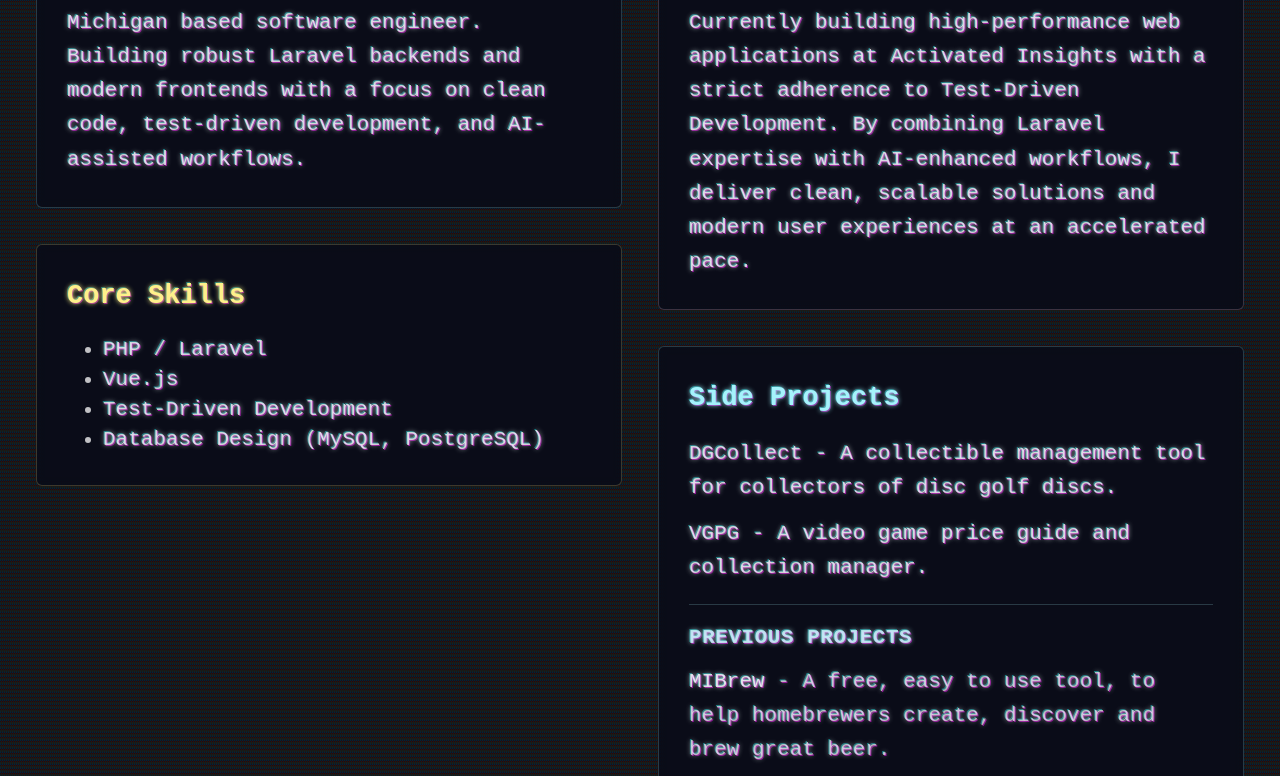
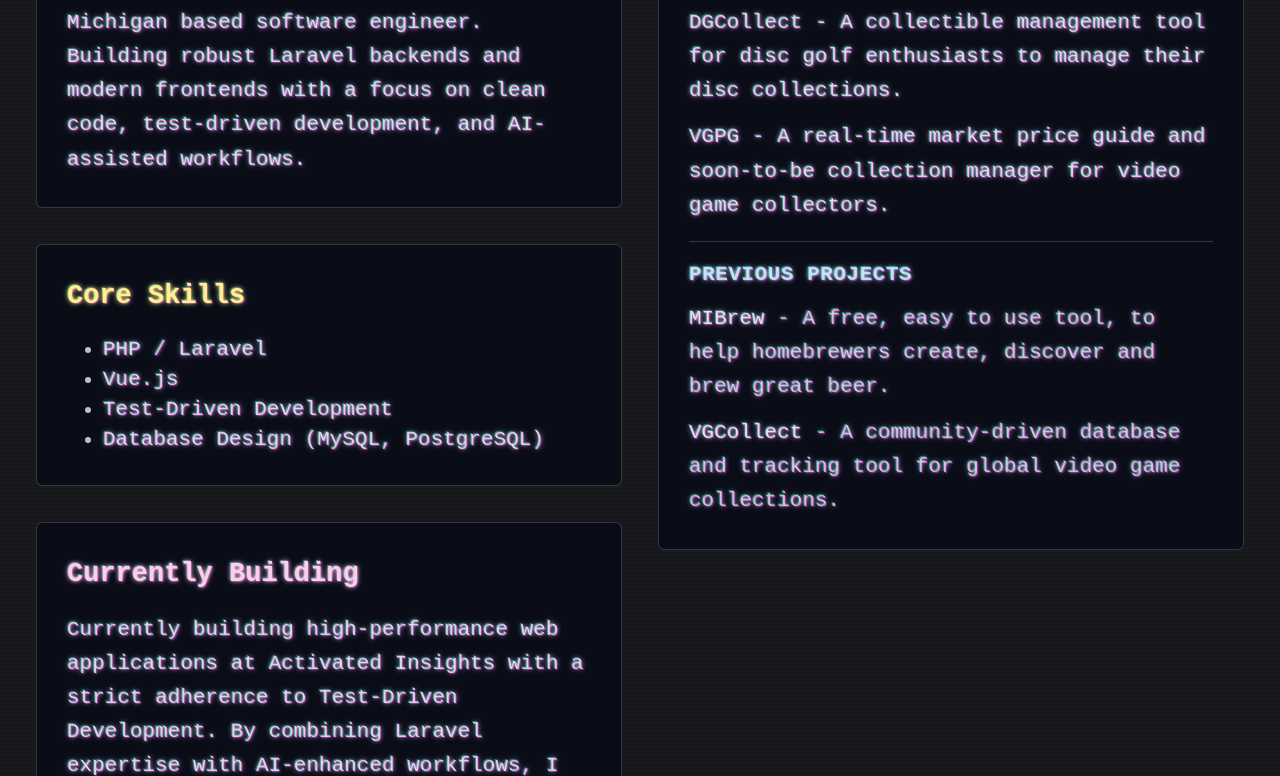
Before and after one commit to matthewkris/mattkris.github.io, a website: page index.html in a window 1280 px wide. Shown: the part 207-983 px from the top of the page. Drawn offline with Linux system fonts and the light colour scheme.

Commit message:
Clean up

```diff
--- a/index.html
+++ b/index.html
@@ -56,15 +56,15 @@
         <article class="break-inside-avoid rounded border border-cyan-200/20 bg-slate-950/60 p-5 backdrop-blur-sm mb-6">
           <h2 class="mb-3 text-lg font-semibold text-cyan-200">Side Projects</h2>
           <ul class="text-sm leading-relaxed">
-            <li class="mb-2"><a href="https://dgcollect.com" target="_blank" rel="noopener noreferrer">DGCollect</a> - A collectible management tool for collectors of disc golf discs.</li>
-            <li class="mb-2"><a href="https://vgpg.app" target="_blank" rel="noopener noreferrer">VGPG</a> - A video game price guide and collection manager.</li>
+            <li class="mb-2"><a href="https://dgcollect.com" target="_blank" rel="noopener noreferrer">DGCollect</a> - A collectible management tool for disc golf enthusiasts to manage their disc collections.</li>
+            <li class="mb-2"><a href="https://vgpg.app" target="_blank" rel="noopener noreferrer">VGPG</a> - A real-time market price guide and soon-to-be collection manager for video game collectors.</li>
           </ul>
 
           <div class="mt-3 border-t border-cyan-200/20 pt-3">
             <h3 class="mb-2 text-sm font-semibold uppercase tracking-wide text-cyan-100/80">Previous Projects</h3>
             <ul class="space-y-1 text-sm leading-relaxed text-white/65 font-medium">
               <li class="mb-2"><span class="text-white/80"><a href="https://www.mibrewsupply.com/recipe/" target="_blank" rel="noopener noreferrer">MIBrew</a></span> - A free, easy to use tool, to help homebrewers create, discover and brew great beer.</li>
-              <li><span class="text-white/80"><a href="https://vgcollect.com" target="_blank" rel="noopener noreferrer">VGCollect</a></span> - Video game collection manager.</li>
+              <li><span class="text-white/80"><a href="https://vgcollect.com" target="_blank" rel="noopener noreferrer">VGCollect</a></span> - A community-driven database and tracking tool for global video game collections.</li>
             </ul>
           </div>
         </article>
```
